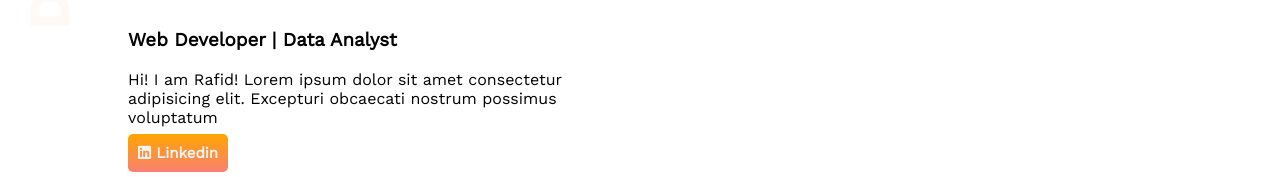
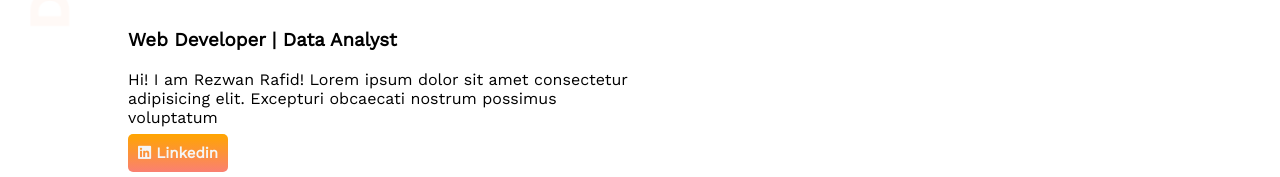
Before and after one commit to rezwanrafidahmad/developer-portfolio, a plain HTML site: page index.html in a window 1280 px wide. Shown: the part 333-510 px from the top of the page. Drawn offline with nearby package versions, Linux system fonts and the light colour scheme.

Commit message:
Test from pc 2

```diff
--- a/index.html
+++ b/index.html
@@ -21,7 +21,7 @@
             <h1>Welcome To</h1>
             <h1><span class="orange-color">Rezwan Rafid's</span> World!</h1>
             <h3> Web Developer | Data Analyst</h3>
-            <p> Hi! I am Rafid! Lorem ipsum dolor sit amet consectetur adipisicing elit. Excepturi obcaecati nostrum
+            <p> Hi! I am Rezwan Rafid! Lorem ipsum dolor sit amet consectetur adipisicing elit. Excepturi obcaecati nostrum
                 possimus
                 voluptatum</p>
 
```
